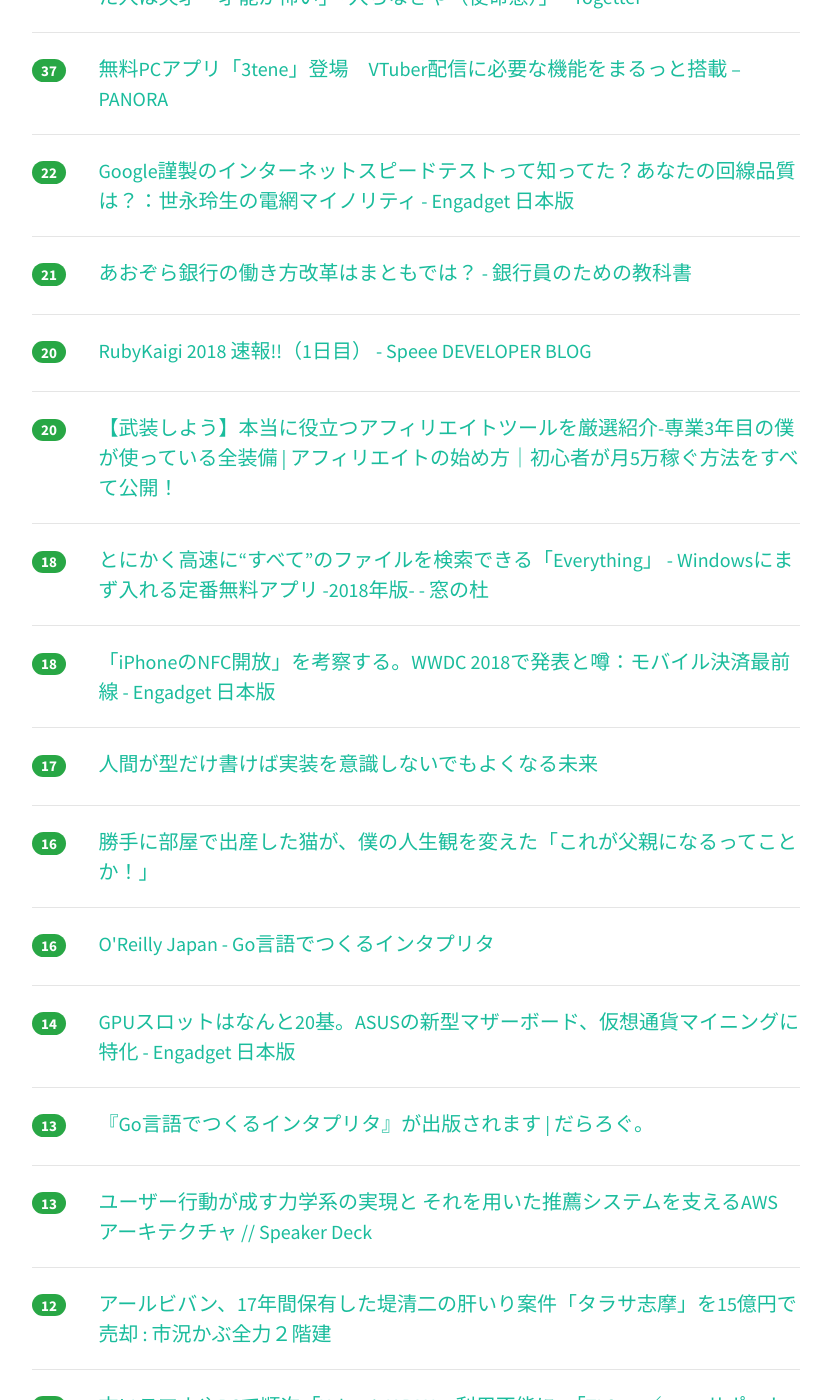
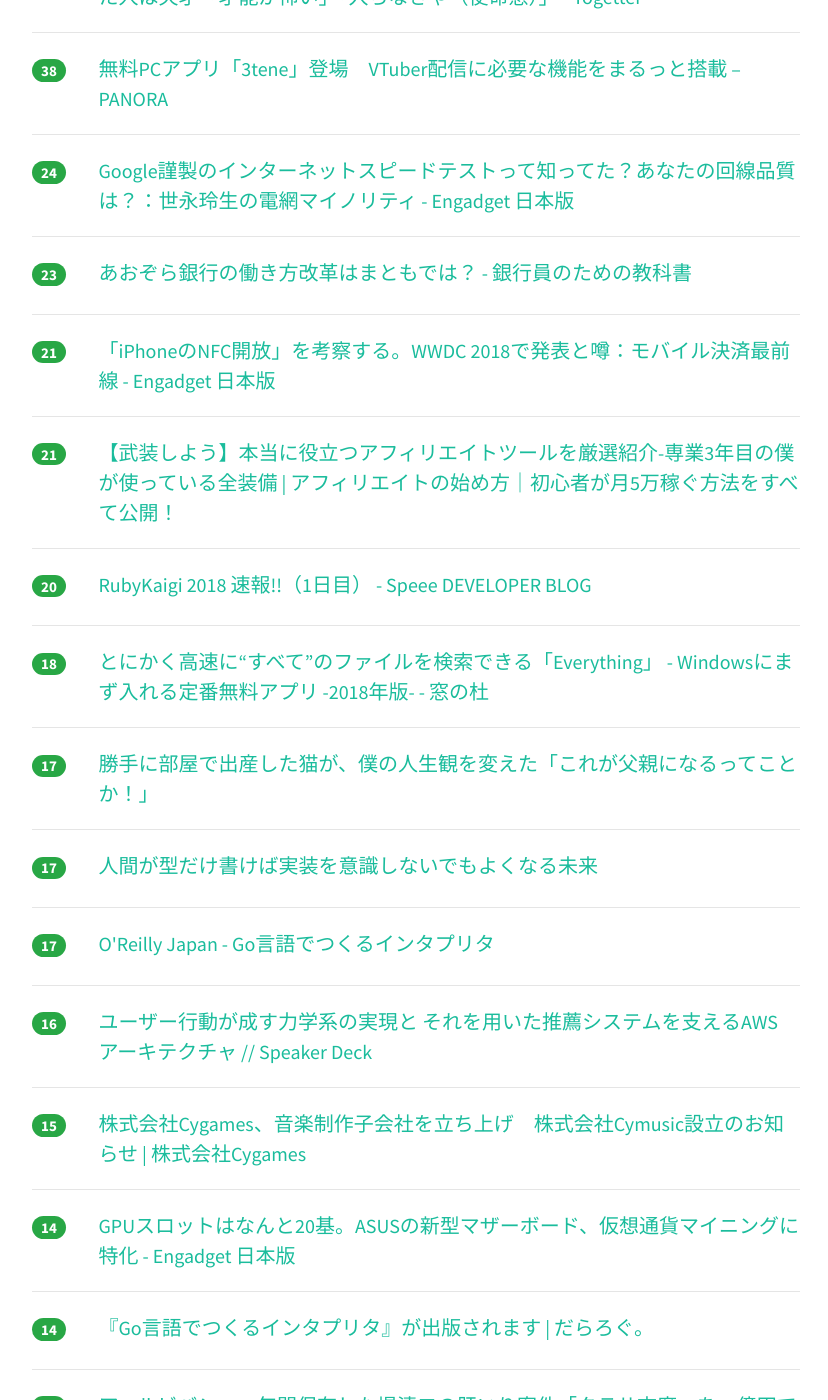
Before and after one commit to yatta47/hatena-matome-site, a Jekyll site: the page built from _posts/2018-06-02-hatena.md, in a window 1280 px wide and 1400 px high, scrolled down 443 px. Shown: the whole window, without its empty margins (224-1052 px from the left). Built offline with Jekyll 4.4.1, drawn with Linux system fonts in a browser that asks for light colours; nearby versions of some CDN libraries; some of the changed text lies outside the part shown.

Commit message:
Updated 2018-06-02

```diff
--- a/_posts/2018-06-02-hatena.md
+++ b/_posts/2018-06-02-hatena.md
@@ -1,29 +1,39 @@
 ---
 layout: post
 title:  "2018-06-02 はてぶIT"
-date:   2018-06-02 07:00:58
+date:   2018-06-02 08:01:03
 tags: [it-hotentry]
 ---
-16 件のデータあり
+18 件のデータあり
 
 <hr><div class="row">
-<div class="col-1"><span class="badge badge-pill badge-success h2">46</span></div>
+<div class="col-1"><span class="badge badge-pill badge-success h2">62</span></div>
 <div class="col-11"><a href='https://togetter.com/li/1232990' target='_blank'>エロ漫画雑誌読み放題サービスのユーザー登録画面が画期的すぎてこれを考えた人は天才「才能が怖い」「入らなきゃ（使命感）」 - Togetter</a></div>
 </div>
 <hr>
 <div class="row">
-<div class="col-1"><span class="badge badge-pill badge-success h2">37</span></div>
+<div class="col-1"><span class="badge badge-pill badge-success h2">38</span></div>
 <div class="col-11"><a href='http://panora.tokyo/63628/' target='_blank'>無料PCアプリ「3tene」登場　VTuber配信に必要な機能をまるっと搭載 – PANORA</a></div>
 </div>
 <hr>
 <div class="row">
-<div class="col-1"><span class="badge badge-pill badge-success h2">22</span></div>
+<div class="col-1"><span class="badge badge-pill badge-success h2">24</span></div>
 <div class="col-11"><a href='https://japanese.engadget.com/2018/06/01/google/' target='_blank'>Google謹製のインターネットスピードテストって知ってた？あなたの回線品質は？：世永玲生の電網マイノリティ - Engadget 日本版</a></div>
 </div>
 <hr>
 <div class="row">
+<div class="col-1"><span class="badge badge-pill badge-success h2">23</span></div>
+<div class="col-11"><a href='http://www.financepensionrealestate.work/entry/2018/06/01/224714' target='_blank'>あおぞら銀行の働き方改革はまともでは？ - 銀行員のための教科書</a></div>
+</div>
+<hr>
+<div class="row">
 <div class="col-1"><span class="badge badge-pill badge-success h2">21</span></div>
-<div class="col-11"><a href='http://www.financepensionrealestate.work/entry/2018/06/01/224714' target='_blank'>あおぞら銀行の働き方改革はまともでは？ - 銀行員のための教科書</a></div>
+<div class="col-11"><a href='https://japanese.engadget.com/2018/06/01/wwdc18-iphone-nfc/' target='_blank'>「iPhoneのNFC開放」を考察する。WWDC 2018で発表と噂：モバイル決済最前線 - Engadget 日本版</a></div>
+</div>
+<hr>
+<div class="row">
+<div class="col-1"><span class="badge badge-pill badge-success h2">21</span></div>
+<div class="col-11"><a href='http://hituji-affiliate.com/tool/' target='_blank'>【武装しよう】本当に役立つアフィリエイトツールを厳選紹介-専業3年目の僕が使っている全装備 | アフィリエイトの始め方｜初心者が月5万稼ぐ方法をすべて公開！</a></div>
 </div>
 <hr>
 <div class="row">
@@ -32,18 +42,13 @@ tags: [it-hotentry]
 </div>
 <hr>
 <div class="row">
-<div class="col-1"><span class="badge badge-pill badge-success h2">20</span></div>
-<div class="col-11"><a href='http://hituji-affiliate.com/tool/' target='_blank'>【武装しよう】本当に役立つアフィリエイトツールを厳選紹介-専業3年目の僕が使っている全装備 | アフィリエイトの始め方｜初心者が月5万稼ぐ方法をすべて公開！</a></div>
-</div>
-<hr>
-<div class="row">
 <div class="col-1"><span class="badge badge-pill badge-success h2">18</span></div>
 <div class="col-11"><a href='https://forest.watch.impress.co.jp/docs/serial/winbasic2018/1125142.html' target='_blank'>とにかく高速に“すべて”のファイルを検索できる「Everything」 - Windowsにまず入れる定番無料アプリ -2018年版- - 窓の杜</a></div>
 </div>
 <hr>
 <div class="row">
-<div class="col-1"><span class="badge badge-pill badge-success h2">18</span></div>
-<div class="col-11"><a href='https://japanese.engadget.com/2018/06/01/wwdc18-iphone-nfc/' target='_blank'>「iPhoneのNFC開放」を考察する。WWDC 2018で発表と噂：モバイル決済最前線 - Engadget 日本版</a></div>
+<div class="col-1"><span class="badge badge-pill badge-success h2">17</span></div>
+<div class="col-11"><a href='https://www.huffingtonpost.jp/2018/06/01/i-became-a-cats-dad_a_23448496/' target='_blank'>勝手に部屋で出産した猫が、僕の人生観を変えた「これが父親になるってことか！」</a></div>
 </div>
 <hr>
 <div class="row">
@@ -52,13 +57,18 @@ tags: [it-hotentry]
 </div>
 <hr>
 <div class="row">
-<div class="col-1"><span class="badge badge-pill badge-success h2">16</span></div>
-<div class="col-11"><a href='https://www.huffingtonpost.jp/2018/06/01/i-became-a-cats-dad_a_23448496/' target='_blank'>勝手に部屋で出産した猫が、僕の人生観を変えた「これが父親になるってことか！」</a></div>
+<div class="col-1"><span class="badge badge-pill badge-success h2">17</span></div>
+<div class="col-11"><a href='http://www.oreilly.co.jp/books/9784873118222/index.html' target='_blank'>O'Reilly Japan - Go言語でつくるインタプリタ</a></div>
 </div>
 <hr>
 <div class="row">
 <div class="col-1"><span class="badge badge-pill badge-success h2">16</span></div>
-<div class="col-11"><a href='http://www.oreilly.co.jp/books/9784873118222/index.html' target='_blank'>O'Reilly Japan - Go言語でつくるインタプリタ</a></div>
+<div class="col-11"><a href='https://speakerdeck.com/mathetake/yuzaxing-dong-gacheng-suli-xue-xi-falseshi-xian-to-sorewoyong-itatui-jian-sisutemuwozhi-eruaws-akitekutiya' target='_blank'>ユーザー行動が成す力学系の実現と それを用いた推薦システムを支えるAWS アーキテクチャ // Speaker Deck</a></div>
+</div>
+<hr>
+<div class="row">
+<div class="col-1"><span class="badge badge-pill badge-success h2">15</span></div>
+<div class="col-11"><a href='http://www.cygames.co.jp/press/press-17693/' target='_blank'>株式会社Cygames、音楽制作子会社を立ち上げ　株式会社Cymusic設立のお知らせ | 株式会社Cygames</a></div>
 </div>
 <hr>
 <div class="row">
@@ -67,13 +77,8 @@ tags: [it-hotentry]
 </div>
 <hr>
 <div class="row">
-<div class="col-1"><span class="badge badge-pill badge-success h2">13</span></div>
+<div class="col-1"><span class="badge badge-pill badge-success h2">14</span></div>
 <div class="col-11"><a href='https://darashi.net/2018/06/01/writing-an-interpreter-in-go-ja.html' target='_blank'>『Go言語でつくるインタプリタ』が出版されます | だらろぐ。</a></div>
-</div>
-<hr>
-<div class="row">
-<div class="col-1"><span class="badge badge-pill badge-success h2">13</span></div>
-<div class="col-11"><a href='https://speakerdeck.com/mathetake/yuzaxing-dong-gacheng-suli-xue-xi-falseshi-xian-to-sorewoyong-itatui-jian-sisutemuwozhi-eruaws-akitekutiya' target='_blank'>ユーザー行動が成す力学系の実現と それを用いた推薦システムを支えるAWS アーキテクチャ // Speaker Deck</a></div>
 </div>
 <hr>
 <div class="row">
@@ -82,6 +87,11 @@ tags: [it-hotentry]
 </div>
 <hr>
 <div class="row">
+<div class="col-1"><span class="badge badge-pill badge-success h2">12</span></div>
+<div class="col-11"><a href='http://www.youtube.com/watch?v=z3oquceNwh4' target='_blank'>チャットモンチー 『たったさっきから3000年までの話』</a></div>
+</div>
+<hr>
+<div class="row">
 <div class="col-1"><span class="badge badge-pill badge-success h2">11</span></div>
 <div class="col-11"><a href='http://www.itmedia.co.jp/news/articles/1806/01/news132.html' target='_blank'>古いスマホやPCで順次「Yahoo! JAPAN」利用不能に　「TLS1.0／1.1」サポート終了で - ITmedia NEWS</a></div>
 </div>
```
